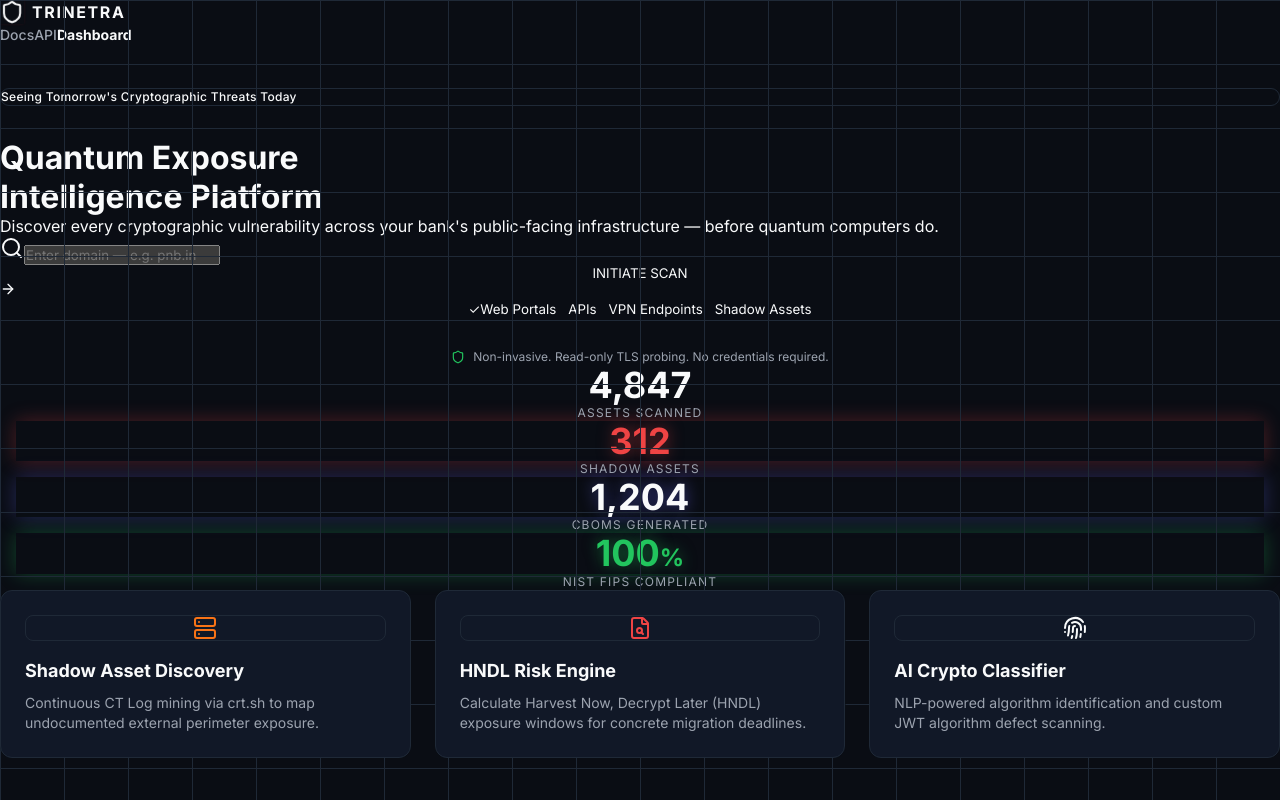
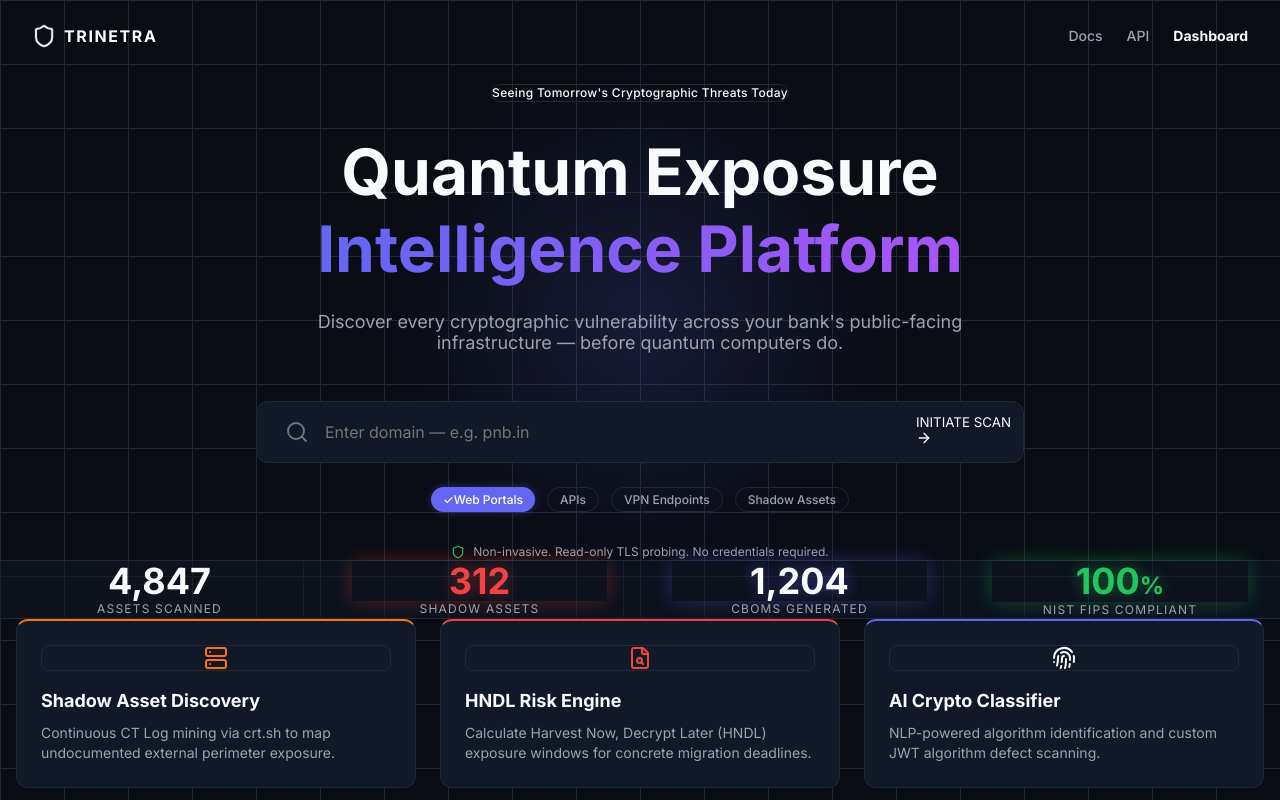
Before and after one commit to shivajirathod007/TRINETRA, a React (Vite) app in the folder frontend/: page / in a window 1280 px wide. Built offline with nearby package versions, Linux system fonts and the light colour scheme.

Commit message:
refactor: Standardize styling across components using CSS variables and semantic utility classes.

```diff
--- a/frontend/src/App.jsx
+++ b/frontend/src/App.jsx
@@ -24,7 +24,7 @@ function App() {
           <Route path="/scan/:domain" element={<LiveScanPage />} />
           <Route path="/dashboard" element={<DashboardPage />} />
           <Route path="/asset/:id" element={<AssetDetailPage />} />
-          <Route path="/explorer" element={<CBOMExplorer />} />
+          <Route path="/cbom" element={<CBOMExplorer />} />
           <Route path="/certificates" element={<CertificatesPage />} />
           <Route path="/history" element={<HistoryPage />} />
         </Route>
--- a/frontend/src/index.css
+++ b/frontend/src/index.css
@@ -590,11 +590,19 @@ input {
 }
 
 .dashboard-sidebar {
-  width: 16rem;
+  width: 5rem;
   background-color: var(--bg-navy-black);
   border-right: 1px solid var(--border-divider);
   display: flex;
   flex-direction: column;
+  transition: width 0.3s ease;
+  z-index: 50;
+}
+
+@media (min-width: 768px) {
+  .dashboard-sidebar {
+    width: 16rem;
+  }
 }
 
 .dashboard-main {
@@ -602,3 +610,283 @@ input {
   overflow-y: auto;
   padding: 1.5rem;
 }
+
+/* Sidebar Components */
+.sidebar {
+  display: flex;
+  flex-direction: column;
+  justify-content: space-between;
+  height: 100%;
+}
+
+.sidebar-logo {
+  padding: 1.5rem;
+  border-bottom: 1px solid var(--border-divider);
+}
+
+.sidebar-nav {
+  display: flex;
+  flex-direction: column;
+  gap: 0.5rem;
+  padding: 1.5rem 0.5rem;
+}
+
+.nav-item {
+  display: flex;
+  align-items: center;
+  padding: 0.75rem 1rem;
+  border-radius: 0.5rem;
+  color: var(--text-secondary);
+  transition: background-color 0.2s, color 0.2s;
+  white-space: nowrap;
+}
+
+.nav-item:hover {
+  background-color: var(--surface-card-hover);
+  color: var(--text-primary);
+}
+
+.nav-item.active {
+  background-color: var(--surface-card-hover);
+  color: var(--text-primary);
+  font-weight: 500;
+}
+
+.nav-icon {
+  flex-shrink: 0;
+}
+
+.nav-text {
+  display: none;
+  margin-left: 0.75rem;
+}
+
+@media (min-width: 768px) {
+  .nav-text {
+    display: block;
+  }
+}
+
+.sidebar-footer {
+  padding: 1.5rem;
+  border-top: 1px solid var(--border-divider);
+}
+
+/* Badge dot utility used in sidebar */
+.badge-dot {
+  width: 0.5rem;
+  height: 0.5rem;
+  border-radius: 9999px;
+  display: inline-block;
+}
+
+.badge-dot-safe {
+  background-color: var(--status-safe);
+  box-shadow: 0 0 8px var(--status-safe-glow);
+}
+
+.badge-dot-critical {
+  background-color: var(--status-critical);
+  box-shadow: 0 0 8px var(--status-critical-glow);
+}
+
+/* Landing Page Specific Rules */
+.landing-nav {
+  display: flex;
+  justify-content: space-between;
+  align-items: center;
+  padding: 1.5rem 2rem;
+  position: relative;
+  z-index: 10;
+}
+
+.landing-links {
+  display: flex;
+  align-items: center;
+  gap: 1.5rem;
+}
+
+.hero-section {
+  position: relative;
+  z-index: 10;
+  display: flex;
+  flex-direction: column;
+  align-items: center;
+  text-align: center;
+  padding: 0 1rem;
+}
+
+.hero-bg-glow {
+  position: absolute;
+  top: 50%;
+  left: 50%;
+  transform: translate(-50%, -50%);
+  width: 600px;
+  height: 600px;
+  background: radial-gradient(circle, rgba(99, 102, 241, 0.15) 0%, transparent 60%);
+  pointer-events: none;
+  z-index: -1;
+}
+
+.hero-title {
+  font-size: 3rem;
+  font-weight: 800;
+  line-height: 1.2;
+  margin-bottom: 1.5rem;
+}
+
+@media (min-width: 768px) {
+  .hero-title {
+    font-size: 4rem;
+  }
+}
+
+.text-gradient {
+  background: linear-gradient(to right, #6366F1, #A855F7);
+  -webkit-background-clip: text;
+  background-clip: text;
+  color: transparent;
+}
+
+.hero-subtitle {
+  font-size: 1.125rem;
+  color: var(--text-secondary);
+  max-width: 42rem;
+  margin-bottom: 3rem;
+}
+
+.search-container {
+  width: 100%;
+  max-width: 48rem;
+  position: relative;
+  z-index: 10;
+}
+
+.search-box {
+  background-color: var(--surface-card);
+  border: 1px solid var(--border-divider);
+  border-radius: 12px;
+  backdrop-filter: blur(10px);
+  padding: 0.5rem;
+  display: flex;
+  flex-direction: column;
+  align-items: center;
+  gap: 0.5rem;
+  margin-bottom: 1.5rem;
+}
+
+@media (min-width: 640px) {
+  .search-box {
+    flex-direction: row;
+    padding: 0.75rem;
+  }
+}
+
+.search-input-wrapper {
+  flex: 1;
+  display: flex;
+  align-items: center;
+  padding-left: 1rem;
+  width: 100%;
+}
+
+.search-icon {
+  color: var(--text-muted);
+  flex-shrink: 0;
+}
+
+.search-input {
+  width: 100%;
+  background: transparent;
+  color: var(--text-primary);
+  border: none;
+  outline: none;
+  padding: 0 1rem;
+  font-size: 1rem;
+}
+
+.toggle-chip {
+  padding: 0.25rem 0.75rem;
+  border-radius: 9999px;
+  font-size: 0.75rem;
+  font-weight: 500;
+  transition: all 0.2s;
+  display: flex;
+  align-items: center;
+}
+
+.toggle-chip.active {
+  background-color: var(--primary-indigo);
+  color: white;
+  box-shadow: 0 0 10px var(--primary-indigo-glow);
+}
+
+.toggle-chip.inactive {
+  background-color: transparent;
+  color: var(--text-secondary);
+  border: 1px solid var(--border-divider);
+}
+
+.toggle-chip.inactive:hover {
+  background-color: var(--surface-card-hover);
+  color: var(--text-primary);
+}
+
+/* Stats Section */
+.stats-section {
+  border-top: 1px solid var(--border-divider);
+  border-bottom: 1px solid var(--border-divider);
+  background-color: rgba(17, 24, 39, 0.5);
+  position: relative;
+  z-index: 10;
+}
+
+.container {
+  max-width: 80rem;
+  margin: 0 auto;
+  padding-left: 1rem;
+  padding-right: 1rem;
+}
+
+.stats-grid {
+  display: grid;
+  grid-template-columns: repeat(2, minmax(0, 1fr));
+  gap: 2rem;
+}
+
+@media (min-width: 768px) {
+  .stats-grid {
+    grid-template-columns: repeat(4, minmax(0, 1fr));
+  }
+}
+
+.stat-divider {
+  border-right: none;
+}
+
+@media (min-width: 768px) {
+  .stat-divider {
+    border-right: 1px solid rgba(31, 41, 55, 0.5);
+  }
+}
+
+/* Common border utility colors used in Feature Cards */
+.border-t-orange {
+  border-top: 2px solid var(--status-high);
+}
+
+.border-t-red {
+  border-top: 2px solid var(--status-critical);
+}
+
+.border-t-indigo {
+  border-top: 2px solid var(--primary-indigo);
+}
+
+.feature-card {
+  transition: transform 0.2s;
+}
+
+.feature-card:hover {
+  transform: translateY(-5px);
+}
--- a/frontend/src/pages/CertificatesPage.jsx
+++ b/frontend/src/pages/CertificatesPage.jsx
@@ -20,71 +20,71 @@ const safeAssets = [
 const CertificateCard = ({ domain, date }) => (
     <div className="relative mt-4">
         {/* Glowing background */}
-        <div className="absolute inset-0 bg-[#22C55E]/20 blur-[20px] rounded-lg"></div>
+        <div className="cert-card-bg"></div>
 
-        <div className="relative bg-[#0A0D14] border border-[#22C55E]/50 rounded-lg overflow-hidden font-mono shadow-[0_0_15px_rgba(34,197,94,0.15)] bg-[url('https://www.transparenttextures.com/patterns/cubes.png')] bg-blend-overlay">
+        <div className="cert-card-container">
             {/* Decorative top border */}
-            <div className="h-1 w-full bg-gradient-to-r from-transparent via-[#22C55E] to-transparent"></div>
+            <div className="h-1 w-full" style={{ background: 'linear-gradient(to right, transparent, var(--status-safe), transparent)' }}></div>
 
             <div className="p-5">
-                <div className="flex items-center justify-center gap-3 border-b border-[#22C55E]/30 pb-4 mb-4">
-                    <ShieldCheck size={24} className="text-[#22C55E]" />
-                    <div className="font-bold tracking-wider text-[#F9FAFB] uppercase">TRINETRA QUANTUM CERTIFICATE</div>
+                <div className="flex items-center justify-center gap-3 pb-4 mb-4" style={{ borderBottom: '1px solid rgba(34,197,94,0.3)' }}>
+                    <ShieldCheck size={24} className="text-status-safe" />
+                    <div className="font-bold tracking-wider text-primary uppercase">TRINETRA QUANTUM CERTIFICATE</div>
                 </div>
 
                 <div className="text-center mb-6">
-                    <div className="inline-block px-3 py-1 bg-[#22C55E]/10 border border-[#22C55E] text-[#22C55E] text-xs font-bold tracking-widest rounded-full">
+                    <div className="inline-block px-3 py-1 text-xs font-bold tracking-widest rounded-full" style={{ backgroundColor: 'rgba(34,197,94,0.1)', border: '1px solid var(--status-safe)', color: 'var(--status-safe)' }}>
                         FULLY QUANTUM SAFE ✓
                     </div>
                 </div>
 
-                <div className="space-y-2 text-xs text-[#9CA3AF]">
-                    <div className="flex justify-between border-b border-[#1F2937] pb-1">
+                <div className="space-y-2 text-xs text-secondary">
+                    <div className="flex justify-between border-b pb-1">
                         <span>Asset:</span>
-                        <span className="text-[#F9FAFB]">https://{domain}</span>
+                        <span className="text-primary">https://{domain}</span>
                     </div>
-                    <div className="flex justify-between border-b border-[#1F2937] pb-1">
+                    <div className="flex justify-between border-b pb-1">
                         <span>Cert ID:</span>
-                        <span className="text-[#F9FAFB]">TRN-{date.split('-')[0]}-0847-FQSAFE</span>
+                        <span className="text-primary">TRN-{date.split('-')[0]}-0847-FQSAFE</span>
                     </div>
-                    <div className="flex justify-between border-b border-[#1F2937] pb-1">
+                    <div className="flex justify-between border-b pb-1">
                         <span>Key Exchange:</span>
-                        <span className="text-[#3B82F6]">ML-KEM-768</span>
+                        <span className="text-status-pqc">ML-KEM-768</span>
                     </div>
-                    <div className="flex justify-between border-b border-[#1F2937] pb-1">
+                    <div className="flex justify-between border-b pb-1">
                         <span>KEM Standard:</span>
-                        <span className="text-[#22C55E]">NIST FIPS 203</span>
+                        <span className="text-status-safe">NIST FIPS 203</span>
                     </div>
-                    <div className="flex justify-between border-b border-[#1F2937] pb-1">
+                    <div className="flex justify-between border-b pb-1">
                         <span>Signature:</span>
-                        <span className="text-[#3B82F6]">ML-DSA-65</span>
+                        <span className="text-status-pqc">ML-DSA-65</span>
                     </div>
-                    <div className="flex justify-between border-b border-[#1F2937] pb-1">
+                    <div className="flex justify-between border-b pb-1">
                         <span>Sig Standard:</span>
-                        <span className="text-[#22C55E]">NIST FIPS 204</span>
+                        <span className="text-status-safe">NIST FIPS 204</span>
                     </div>
-                    <div className="flex justify-between border-b border-[#1F2937] pb-1">
+                    <div className="flex justify-between border-b pb-1">
                         <span>Valid Until:</span>
-                        <span className="text-[#F9FAFB]">{date}</span>
+                        <span className="text-primary">{date}</span>
                     </div>
-                    <div className="flex justify-between border-b border-[#1F2937] pb-1">
+                    <div className="flex justify-between border-b pb-1">
                         <span>Score:</span>
-                        <span className="text-[#22C55E] font-bold">8 / 100 ✓</span>
+                        <span className="text-status-safe font-bold">8 / 100 ✓</span>
                     </div>
                     <div className="flex justify-between pb-1">
                         <span>Issued by:</span>
-                        <span className="text-[#F9FAFB]">TRINETRA v1.0</span>
+                        <span className="text-primary">TRINETRA v1.0</span>
                     </div>
                 </div>
 
                 <div className="mt-6 flex gap-2 font-sans">
-                    <button className="flex-1 flex items-center justify-center gap-1.5 py-2 bg-[#22C55E]/10 border border-[#22C55E]/30 text-[#22C55E] text-xs font-medium rounded hover:bg-[#22C55E]/20 transition-colors">
+                    <button className="flex-1 flex items-center justify-center gap-1.5 py-2 text-xs font-medium rounded transition-colors" style={{ backgroundColor: 'rgba(34,197,94,0.1)', border: '1px solid rgba(34,197,94,0.3)', color: 'var(--status-safe)' }}>
                         <Download size={14} /> PDF
                     </button>
-                    <button className="flex-1 flex items-center justify-center gap-1.5 py-2 bg-[#22C55E]/10 border border-[#22C55E]/30 text-[#22C55E] text-xs font-medium rounded hover:bg-[#22C55E]/20 transition-colors">
+                    <button className="flex-1 flex items-center justify-center gap-1.5 py-2 text-xs font-medium rounded transition-colors" style={{ backgroundColor: 'rgba(34,197,94,0.1)', border: '1px solid rgba(34,197,94,0.3)', color: 'var(--status-safe)' }}>
                         <Files size={14} /> JSON
                     </button>
-                    <button className="flex-1 py-2 bg-[#22C55E] text-[#F9FAFB] text-xs font-bold rounded hover:bg-[#16a34a] transition-colors shadow-[0_0_10px_rgba(34,197,94,0.4)]">
+                    <button className="flex-1 py-2 text-primary text-xs font-bold rounded transition-colors" style={{ backgroundColor: 'var(--status-safe)', boxShadow: '0 0 10px rgba(34,197,94,0.4)' }}>
                         Verify
                     </button>
                 </div>
@@ -97,30 +97,30 @@ const CertificatesPage = () => {
     return (
         <div className="flex flex-col gap-6 min-h-[calc(100vh-6rem)]">
 
-            <div className="bg-[#111827] p-4 rounded-lg border border-[#1F2937]">
+            <div className="bg-surface-card p-4 rounded-lg border">
                 <h1 className="text-xl font-bold">PQC Readiness Certificates</h1>
             </div>
 
-            <div className="grid grid-cols-1 md:grid-cols-3 gap-6 flex-1 items-start">
+            <div className="grid grid-cols-1 md-grid-cols-3 gap-6 flex-1 items-start">
 
                 {/* Column 1: Vulnerable */}
-                <div className="glass-card flex flex-col border-[#EF4444]/30 h-full">
-                    <div className="p-4 bg-gradient-to-b from-[#EF4444]/20 to-transparent border-b border-[#1F2937] text-center">
-                        <AlertOctagon size={48} className="text-[#EF4444] mx-auto mb-2" />
-                        <h2 className="font-bold text-[#EF4444] tracking-wider uppercase mb-1">Quantum Vulnerable</h2>
-                        <div className="text-[#F9FAFB] font-mono font-bold text-2xl">29 <span className="text-sm font-sans text-[#9CA3AF] font-normal">assets</span></div>
-                        <p className="text-[#EF4444] text-xs mt-2 uppercase tracking-wide font-bold">Immediate action required</p>
+                <div className="glass-card flex flex-col h-full border-critical text-center">
+                    <div className="p-4 border-b pb-4 mb-2 bg-gradient-critical">
+                        <AlertOctagon size={48} className="text-status-critical mx-auto mb-2" />
+                        <h2 className="font-bold text-status-critical tracking-wider uppercase mb-1">Quantum Vulnerable</h2>
+                        <div className="text-primary font-mono font-bold text-2xl">29 <span className="text-sm font-sans text-secondary font-normal">assets</span></div>
+                        <p className="text-status-critical text-xs mt-2 uppercase tracking-wide font-bold">Immediate action required</p>
                     </div>
-                    <div className="p-4 flex-1">
+                    <div className="p-4 flex-1 text-left">
                         <ul className="space-y-2">
                             {vulnerableAssets.map((asset, i) => (
                                 <li key={i}>
                                     {asset.startsWith('+') ? (
-                                        <div className="text-[#9CA3AF] text-sm text-center italic py-2">{asset}</div>
+                                        <div className="text-secondary text-sm text-center italic py-2">{asset}</div>
                                     ) : (
-                                        <Link to={`/asset/${i}`} className="flex justify-between items-center p-2 rounded hover:bg-[#1e293b] text-sm font-mono border-l-2 border-transparent hover:border-[#EF4444] transition-all group">
+                                        <Link to={`/asset/${i}`} className="asset-link text-sm font-mono group hover-border-critical">
                                             {asset}
-                                            <ChevronRight size={14} className="text-[#6B7280] group-hover:text-[#EF4444]" />
+                                            <ChevronRight size={14} className="text-muted group-hover:text-status-critical transition-colors" />
                                         </Link>
                                     )}
                                 </li>
@@ -130,23 +130,23 @@ const CertificatesPage = () => {
                 </div>
 
                 {/* Column 2: Ready */}
-                <div className="glass-card flex flex-col border-[#F97316]/30 h-full">
-                    <div className="p-4 bg-gradient-to-b from-[#F97316]/20 to-transparent border-b border-[#1F2937] text-center">
-                        <ShieldHalf size={48} className="text-[#F97316] mx-auto mb-2" />
-                        <h2 className="font-bold text-[#F97316] tracking-wider uppercase mb-1">PQC Ready</h2>
-                        <div className="text-[#F9FAFB] font-mono font-bold text-2xl">6 <span className="text-sm font-sans text-[#9CA3AF] font-normal">assets</span></div>
-                        <p className="text-[#F97316] text-xs mt-2 uppercase tracking-wide font-bold">Transitioning - Hybrid Protected</p>
+                <div className="glass-card flex flex-col h-full border-high text-center">
+                    <div className="p-4 border-b pb-4 mb-2 bg-gradient-high">
+                        <ShieldHalf size={48} className="text-status-high mx-auto mb-2" />
+                        <h2 className="font-bold text-status-high tracking-wider uppercase mb-1">PQC Ready</h2>
+                        <div className="text-primary font-mono font-bold text-2xl">6 <span className="text-sm font-sans text-secondary font-normal">assets</span></div>
+                        <p className="text-status-high text-xs mt-2 uppercase tracking-wide font-bold">Transitioning - Hybrid Protected</p>
                     </div>
-                    <div className="p-4 flex-1">
+                    <div className="p-4 flex-1 text-left">
                         <ul className="space-y-2">
                             {readyAssets.map((asset, i) => (
                                 <li key={i}>
-                                    <Link to={`/asset/${i}`} className="flex justify-between items-center p-2 rounded hover:bg-[#1e293b] text-sm font-mono border-l-2 border-transparent hover:border-[#F97316] transition-all group">
+                                    <Link to={`/asset/${i}`} className="asset-link text-sm font-mono group hover-border-high">
                                         <div>
                                             <div>{asset}</div>
-                                            <div className="text-[10px] text-[#F97316] mt-0.5 opacity-0 group-hover:opacity-100 transition-opacity">TLS 1.3 / Kyber-768 Hybrid</div>
+                                            <div className="text-[10px] text-status-high mt-0.5 opacity-0 group-hover:opacity-100 transition-opacity">TLS 1.3 / Kyber-768 Hybrid</div>
                                         </div>
-                                        <ChevronRight size={14} className="text-[#6B7280] group-hover:text-[#F97316]" />
+                                        <ChevronRight size={14} className="text-muted group-hover:text-status-high transition-colors" />
                                     </Link>
                                 </li>
                             ))}
@@ -155,20 +155,20 @@ const CertificatesPage = () => {
                 </div>
 
                 {/* Column 3: Safe */}
-                <div className="glass-card flex flex-col border-[#22C55E]/30 h-full">
-                    <div className="p-4 bg-gradient-to-b from-[#22C55E]/20 to-transparent border-b border-[#1F2937] text-center">
-                        <CheckCircle2 size={48} className="text-[#22C55E] mx-auto mb-2" />
-                        <h2 className="font-bold text-[#22C55E] tracking-wider uppercase mb-1">Fully Quantum Safe</h2>
-                        <div className="text-[#F9FAFB] font-mono font-bold text-2xl">3 <span className="text-sm font-sans text-[#9CA3AF] font-normal">assets</span></div>
-                        <p className="text-[#22C55E] text-xs mt-2 uppercase tracking-wide font-bold">NIST FIPS Compiled</p>
+                <div className="glass-card flex flex-col h-full border-safe text-center">
+                    <div className="p-4 border-b pb-4 mb-2 bg-gradient-safe">
+                        <CheckCircle2 size={48} className="text-status-safe mx-auto mb-2" />
+                        <h2 className="font-bold text-status-safe tracking-wider uppercase mb-1">Fully Quantum Safe</h2>
+                        <div className="text-primary font-mono font-bold text-2xl">3 <span className="text-sm font-sans text-secondary font-normal">assets</span></div>
+                        <p className="text-status-safe text-xs mt-2 uppercase tracking-wide font-bold">NIST FIPS Compiled</p>
                     </div>
-                    <div className="p-4 flex-1">
+                    <div className="p-4 flex-1 text-left">
                         <ul className="space-y-6">
                             {safeAssets.map((asset, i) => (
                                 <li key={i}>
-                                    <Link to={`/asset/${i}`} className="flex justify-between items-center p-2 rounded hover:bg-[#1e293b] text-sm font-mono border-l-2 border-[#22C55E] mb-2">
+                                    <Link to={`/asset/${i}`} className="flex justify-between items-center p-2 rounded hover:bg-surface-card-hover text-sm font-mono border-l-safe mb-2 transition-all">
                                         {asset}
-                                        <ChevronRight size={14} className="text-[#6B7280] hover:text-[#22C55E]" />
+                                        <ChevronRight size={14} className="text-muted hover:text-status-safe transition-colors" />
                                     </Link>
                                     <CertificateCard domain={asset} date={`2026-0${9 + i}-11`} />
                                 </li>
@@ -178,6 +178,46 @@ const CertificatesPage = () => {
                 </div>
 
             </div>
+            <style>{`
+        .bg-surface-card { background-color: var(--surface-card); }
+        .text-muted { color: var(--text-muted); }
+        .space-y-2 > * + * { margin-top: 0.5rem; }
+        .space-y-6 > * + * { margin-top: 1.5rem; }
+        .transition-all { transition-property: all; transition-timing-function: cubic-bezier(0.4, 0, 0.2, 1); transition-duration: 150ms; }
+        .transition-opacity { transition-property: opacity; transition-timing-function: cubic-bezier(0.4, 0, 0.2, 1); transition-duration: 150ms; }
+        .transition-colors { transition-property: color, background-color, border-color, text-decoration-color, fill, stroke; transition-timing-function: cubic-bezier(0.4, 0, 0.2, 1); transition-duration: 150ms; }
+        .opacity-0 { opacity: 0; }
+        .group:hover .group-hover\\:opacity-100 { opacity: 1; }
+        .group:hover .group-hover\\:text-status-critical { color: var(--status-critical); }
+        .group:hover .group-hover\\:text-status-high { color: var(--status-high); }
+        .hover-border-critical:hover { border-color: var(--status-critical); }
+        .hover-border-high:hover { border-color: var(--status-high); }
+
+        .border-critical { border-color: rgba(239, 68, 68, 0.3); }
+        .border-high { border-color: rgba(249, 115, 22, 0.3); }
+        .border-safe { border-color: rgba(34, 197, 94, 0.3); }
+
+        .bg-gradient-critical { background-image: linear-gradient(to bottom, rgba(239, 68, 68, 0.2), transparent); }
+        .bg-gradient-high { background-image: linear-gradient(to bottom, rgba(249, 115, 22, 0.2), transparent); }
+        .bg-gradient-safe { background-image: linear-gradient(to bottom, rgba(34, 197, 94, 0.2), transparent); }
+
+        .asset-link {
+          display: flex;
+          justify-content: space-between;
+          align-items: center;
+          padding: 0.5rem;
+          border-radius: 0.25rem;
+          border-left: 2px solid transparent;
+          transition: all 0.15s;
+        }
+        .asset-link:hover {
+          background-color: var(--surface-card-hover);
+        }
+
+        @media (min-width: 768px) {
+          .md-grid-cols-3 { grid-template-columns: repeat(3, minmax(0, 1fr)) !important; }
+        }
+      `}</style>
         </div>
     );
 };
```
Also changed, not shown: frontend/src/pages/HistoryPage.jsx (+83 -62 lines).
